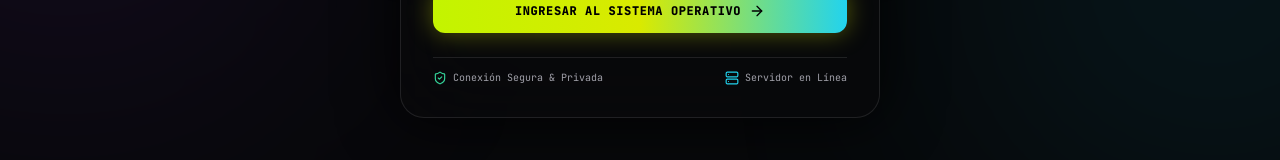
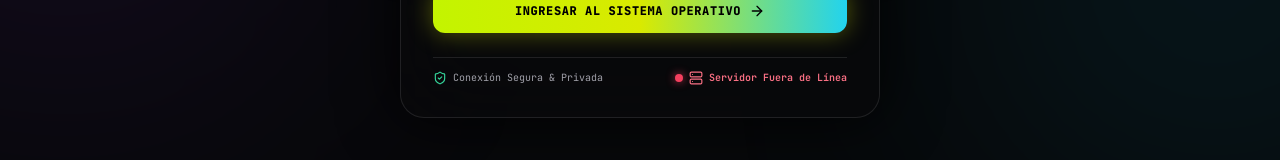
Before and after one commit to VectorInside/Vector-Community, a Next.js app: page /login in a window 1280 px wide. Shown: the part 598-758 px from the top of the page. Built offline with nearby package versions, Linux system fonts and the light colour scheme; no server answers.

Commit message:
feat(ui): make server online indicator dynamic via health check and clean auth ping

```diff
--- a/src/app/login/page.jsx
+++ b/src/app/login/page.jsx
@@ -21,7 +21,7 @@ import { isValidEmail } from '@/utils/formatters';
 
 export default function LoginPage() {
   const router = useRouter();
-  const { loginAs } = useAuth();
+  const { loginAs, dbConnected } = useAuth();
 
   const [email, setEmail] = useState('');
   const [password, setPassword] = useState('');
@@ -289,9 +289,12 @@ export default function LoginPage() {
                 <ShieldCheck className="w-3.5 h-3.5 text-emerald-400 shrink-0" />
                 <span>Conexión Segura & Privada</span>
               </div>
-              <div className="flex items-center justify-end gap-1.5">
-                <Server className="w-3.5 h-3.5 text-cyan-400 shrink-0" />
-                <span>Servidor en Línea</span>
+              <div className="flex items-center justify-end gap-1.5" title={dbConnected === true ? "Backend y PostgreSQL 17 conectados y sincronizados" : dbConnected === false ? "No se pudo conectar al backend" : "Comprobando latencia..."}>
+                <span className={`w-2 h-2 rounded-full ${dbConnected === true ? 'bg-emerald-400 shadow-[0_0_8px_rgba(52,211,153,0.8)]' : dbConnected === false ? 'bg-rose-500 shadow-[0_0_8px_rgba(244,63,94,0.8)]' : 'bg-amber-400 animate-pulse'}`} />
+                <Server className={`w-3.5 h-3.5 shrink-0 ${dbConnected === true ? 'text-emerald-400' : dbConnected === false ? 'text-rose-400' : 'text-amber-400'}`} />
+                <span className={dbConnected === true ? 'text-emerald-300 font-medium' : dbConnected === false ? 'text-rose-400 font-semibold' : 'text-zinc-400'}>
+                  {dbConnected === true ? 'Servidor en Línea' : dbConnected === false ? 'Servidor Fuera de Línea' : 'Verificando Enlace...'}
+                </span>
               </div>
             </div>
           </div>
--- a/src/context/AuthContext.jsx
+++ b/src/context/AuthContext.jsx
@@ -116,8 +116,8 @@ export const AuthProvider = ({ children }) => {
       setAuthChecking(false);
       setIsMounted(true);
       userService
-        .getAgencyStaff()
-        .then(() => setDbConnected(true))
+        .checkHealth()
+        .then((isUp) => setDbConnected(Boolean(isUp)))
         .catch(() => setDbConnected(false));
       return;
     }
--- a/src/services/userService.js
+++ b/src/services/userService.js
@@ -10,6 +10,19 @@ import api, { unwrapApiData } from './api';
  */
 
 export const userService = {
+  /**
+   * Comprueba en tiempo real la conectividad y salud del backend (PostgreSQL)
+   */
+  async checkHealth() {
+    try {
+      const response = await api.get('/health');
+      const data = unwrapApiData(response);
+      return data?.status === 'UP' || response?.status === 200;
+    } catch {
+      return false;
+    }
+  },
+
   /**
    * Autenticación estricta contra PostgreSQL 17
    * Lanza error si el servidor backend o la base de datos PostgreSQL están apagados.
```
